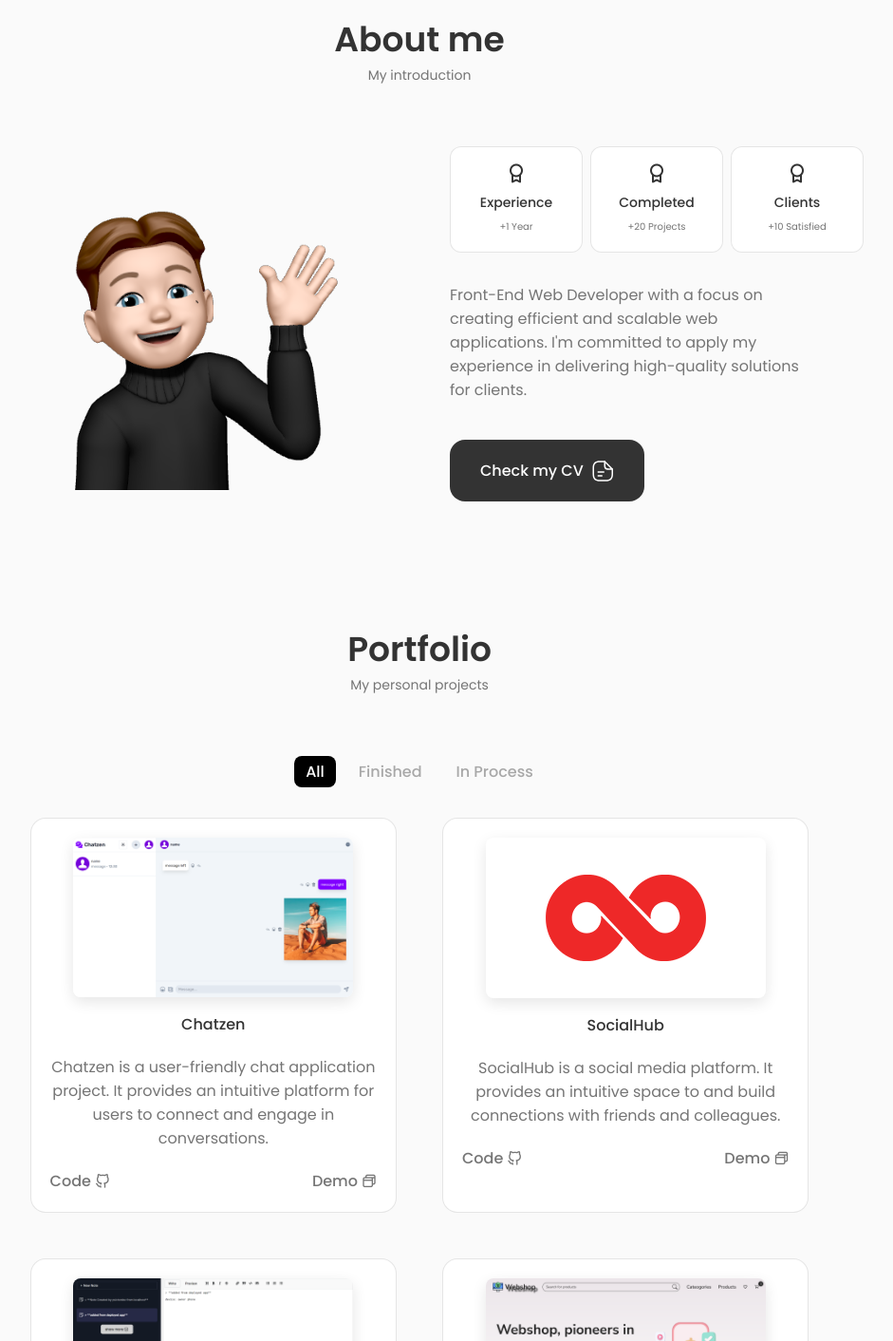
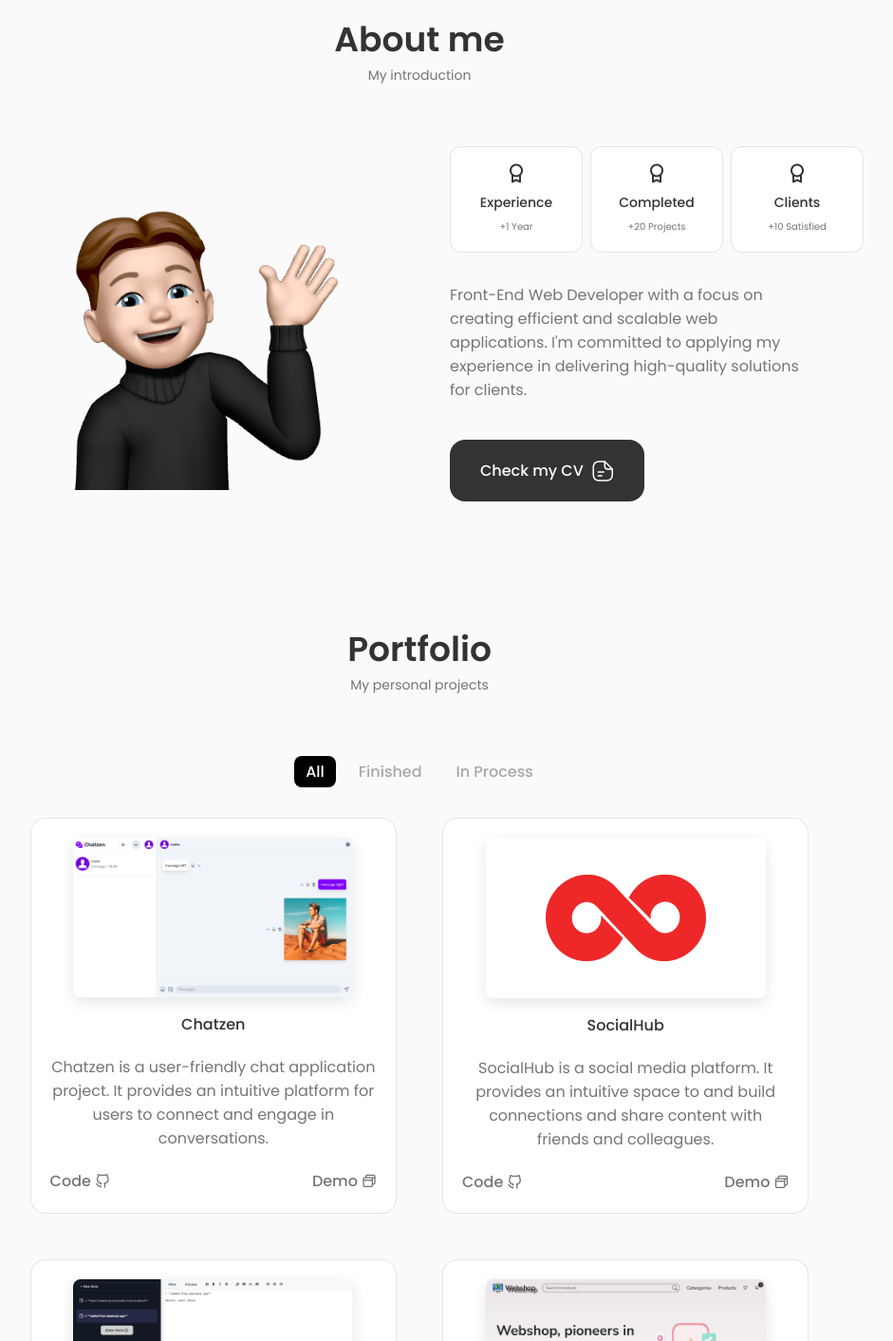
Before and after one commit to pvictordev/pvictordev-portfolio, a React (Vite) app: page / in a window 1280 px wide. Shown: the part 1057-2469 px from the top of the page at 95% size, without its empty margins (198-1139 px from the left). Built offline with nearby package versions, Linux system fonts and the light colour scheme.

Commit message:
modified content

```diff
--- a/index.html
+++ b/index.html
@@ -5,15 +5,15 @@
     <meta name="viewport" content="width=device-width, initial-scale=1.0" />
     <!-- seo meta tags -->
     <meta name="robots" content="index, follow">
-    <meta name="description" content="Front-End Web Developer with a focus on creating efficient and scalable web applications. I'm committed to apply my experience in delivering high-quality solutions for clients." />
+    <meta name="description" content="Front-End Web Developer with a focus on creating efficient and scalable web applications. I'm committed to applying my experience in delivering high-quality solutions for clients." />
     <!-- open graph meta tags -->
     <meta property="og:title" content="pvictordev Portfolio Website">
-    <meta property="og:description" content="Front-End Web Developer with a focus on creating efficient and scalable web applications. I'm committed to apply my experience in delivering high-quality solutions for clients.">
+    <meta property="og:description" content="Front-End Web Developer with a focus on creating efficient and scalable web applications. I'm committed to applying my experience in delivering high-quality solutions for clients.">
     <meta property="og:url" content="https://pvictordev.netlify.app/">
     <meta property="og:image" content="https://pvictordev.netlify.app/assets/profile-32bdc4c5.png">
     <!-- twitter meta tags -->
     <meta name="twitter:title" content="pvictordev Portfolio Website">
-    <meta name="twitter:description" content="Front-End Web Developer with a focus on creating efficient and scalable web applications. I'm committed to apply my experience in delivering high-quality solutions for clients.">
+    <meta name="twitter:description" content="Front-End Web Developer with a focus on creating efficient and scalable web applications. I'm committed to applying my experience in delivering high-quality solutions for clients.">
     <meta name="twitter:image" content="https://pvictordev.netlify.app/assets/profile-32bdc4c5.png">
     <!-- canonical rel -->
     <link rel="canonical" href="https://pvictordev.netlify.app/">
--- a/src/components/about/About.jsx
+++ b/src/components/about/About.jsx
@@ -24,7 +24,7 @@ const About = ({ theme }) => {
             <Info theme={theme} />
             <p className="about__description">
               Front-End Web Developer with a focus on creating efficient and scalable web applications.
-              I&apos;m committed to apply my experience in delivering high-quality solutions for clients.
+              I&apos;m committed to applying my experience in delivering high-quality solutions for clients.
             </p>
             <a download="" href={CV} className=" button button--flex">
               Check my CV
--- a/src/components/work/Data.jsx
+++ b/src/components/work/Data.jsx
@@ -25,7 +25,7 @@ export const projectsData = [
     title: "SocialHub",
     category: "In Process",
     description:
-      "SocialHub is a social media platform. It provides an intuitive space to and build connections with friends and colleagues.",
+      "SocialHub is a social media platform. It provides an intuitive space to and build connections and share content with friends and colleagues.",
     demo: "https://pvictordev.netlify.app/",
     code: "https://github.com/pvictordev/socialhub",
   },
```
